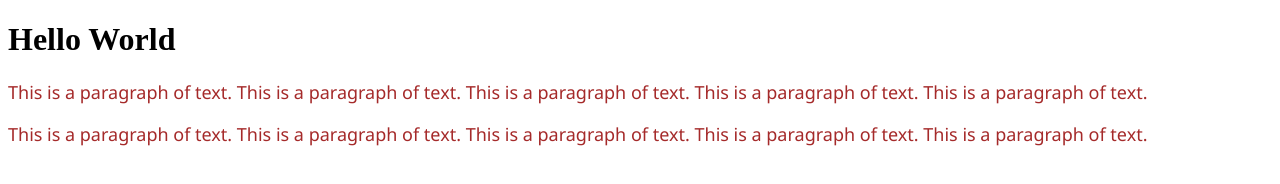
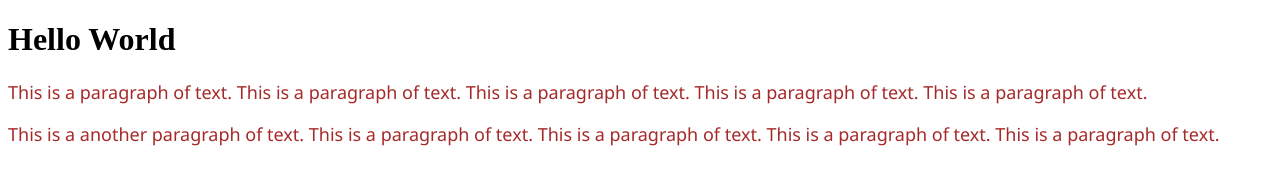
Before and after one commit to sebinbenjamin/recap-git-demo, a plain HTML site: page index.html in a window 1280 px wide. Drawn offline with Linux system fonts and the light colour scheme.

Commit message:
minor text changes

```diff
--- a/index.html
+++ b/index.html
@@ -21,7 +21,7 @@
     This is a paragraph of text.
   </p>
   <p>
-    This is a paragraph of text.
+    This is a another paragraph of text.
     This is a paragraph of text.
     This is a paragraph of text.
     This is a paragraph of text.
```
